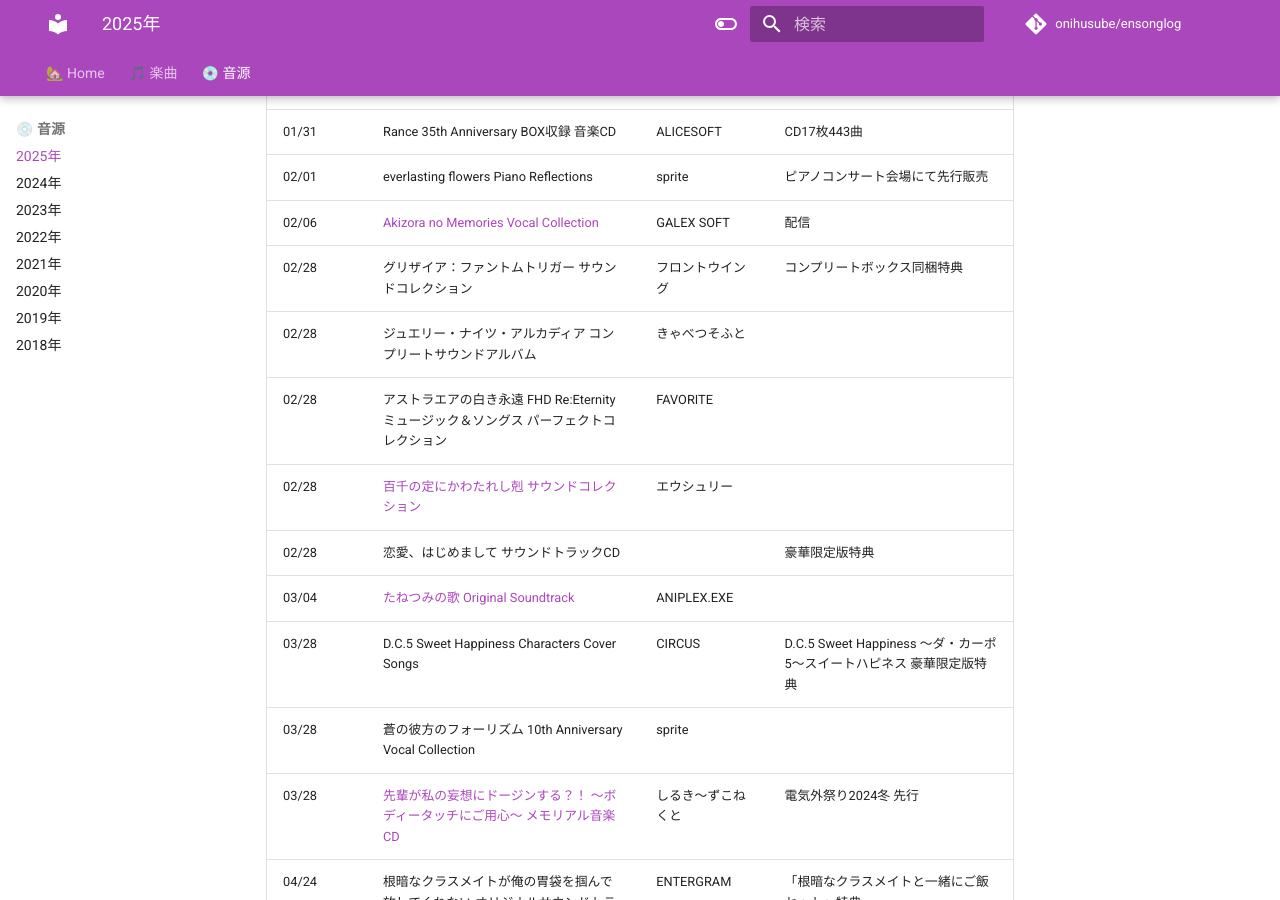
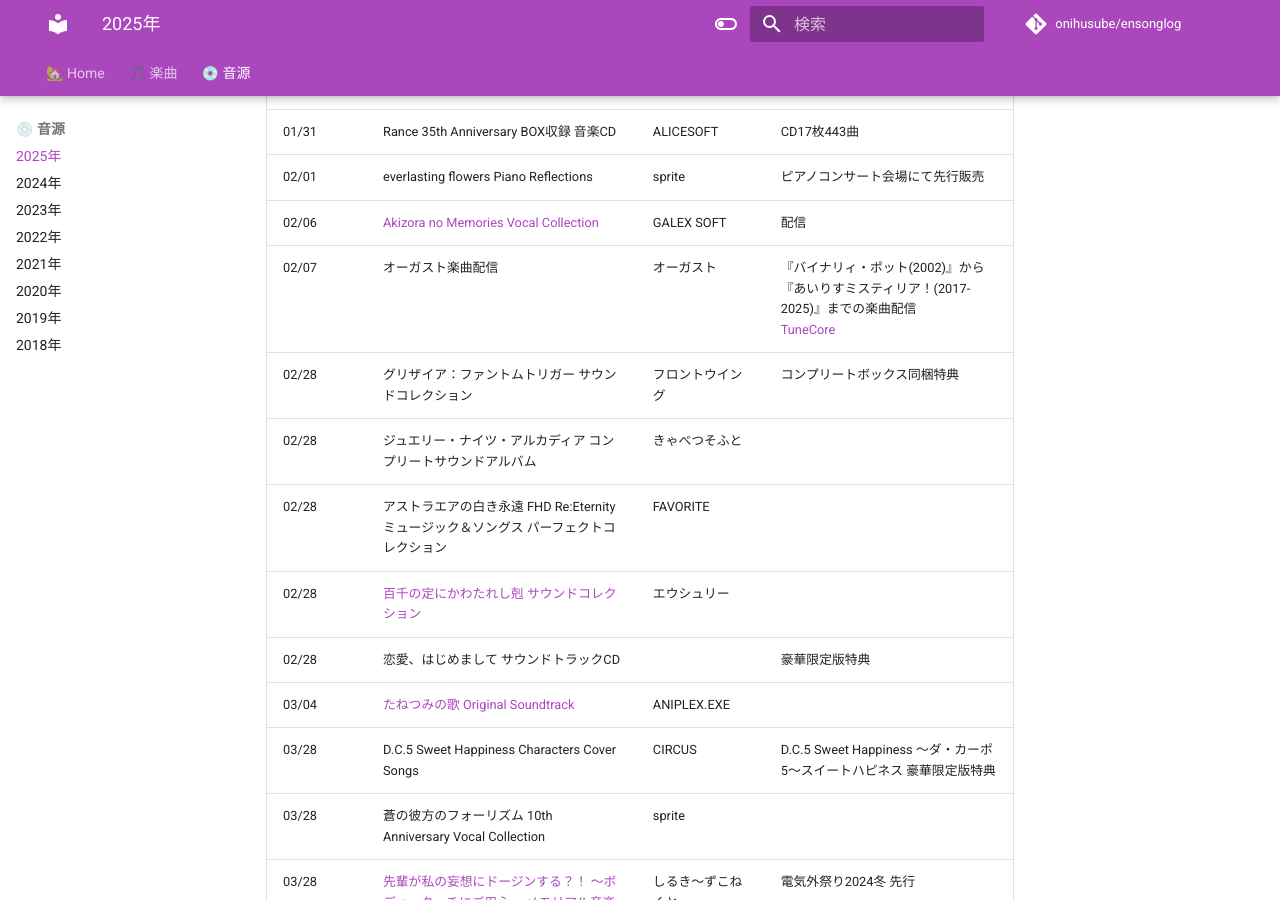
Before and after one commit to onihusube/ensonglog, an MkDocs documentation site: the page built from docs/2025/音源.md, in a window 1280 px wide and 900 px high, scrolled down 1285 px. Built offline with MkDocs 1.6.1 and Material for MkDocs 9.7.7, drawn with Linux system fonts in a browser that asks for light colours; comment, search, counter and statistics services are not loaded.

Commit message:
オーガスト配信追記

```diff
--- a/docs/2025/音源.md
+++ b/docs/2025/音源.md
@@ -27,6 +27,7 @@
 | 01/31 | Rance 35th Anniversary BOX収録 音楽CD | ALICESOFT | CD17枚443曲 |
 | 02/01 | everlasting flowers Piano Reflections | sprite | ピアノコンサート会場にて先行販売 |
 | 02/06 | [Akizora no Memories Vocal Collection](../2024/%E9%9F%B3%E6%BA%90%E5%80%8B%E5%88%A5/Akizora%20no%20Memories%20Vocal%20Collection.md) | GALEX SOFT | 配信 |
+| 02/07 | オーガスト楽曲配信 | オーガスト | 『バイナリィ・ポット(2002)』から『あいりすミスティリア！(2017-2025)』までの楽曲配信 </br> [TuneCore](https://www.tunecore.co.jp/artists?id=55721) |
 | 02/28 | グリザイア：ファントムトリガー サウンドコレクション | フロントウイング | コンプリートボックス同梱特典 |
 | 02/28 | ジュエリー・ナイツ・アルカディア コンプリートサウンドアルバム | きゃべつそふと |  |
 | 02/28 | アストラエアの白き永遠 FHD Re:Eternity ミュージック＆ソングス パーフェクトコレクション | FAVORITE |  |
```
